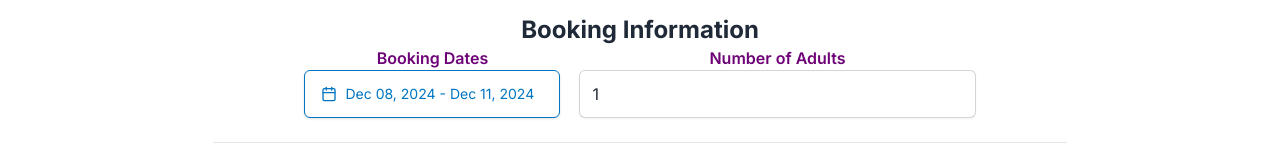
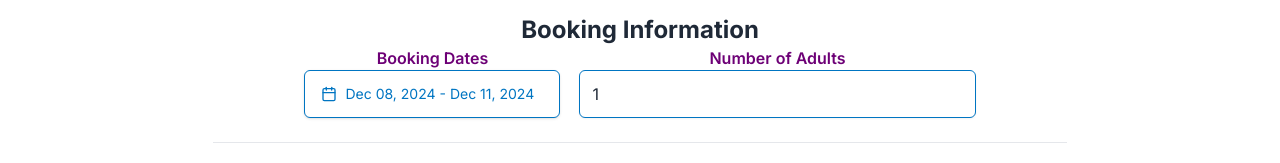
Before and after one commit to KingSand08/LikeHome, a Next.js app: page / in a window 1280 px wide. Shown: the part 376-539 px from the top of the page. Built offline with nearby package versions, Linux system fonts and the light colour scheme; no server answers; the database is empty.

Commit message:
merged with main to edit buttons

```diff
--- a/app/(signed-in)/bookings/page.tsx
+++ b/app/(signed-in)/bookings/page.tsx
@@ -142,14 +142,6 @@ const BookingsPage = () => {
                   ${reservation.room_cost.toFixed(2)}
                 </span>
               </p>
-              <p className="text-sm mb-2">Booking ID: {reservation.id}</p>
-              {hotel?.images?.[0]?.url && (
-                <img
-                  src={hotel.images[0].url}
-                  alt={hotel.tagline}
-                  className="rounded-lg mb-4"
-                />
-              )}
               <Link
                 href={`/bookings/${reservation.id}`}
                 className="btn btn-primary w-full"
--- a/components/search/Templates-UI/TemplateInput.tsx
+++ b/components/search/Templates-UI/TemplateInput.tsx
@@ -50,7 +50,7 @@ const TemplateInput: React.FC<TemplateInputProps> = ({
         value={value}
         onChange={handleChange}
         onBlur={handleBlur}
-        className={`input input-bordered w-full p-3 rounded-md shadow-sm`}
+        className={`input input-bordered input-secondary w-full p-3 rounded-md shadow-sm`}
         required={required}
       />
       {error && <p className="mt-2 text-sm text-error">{error}</p>}
```
